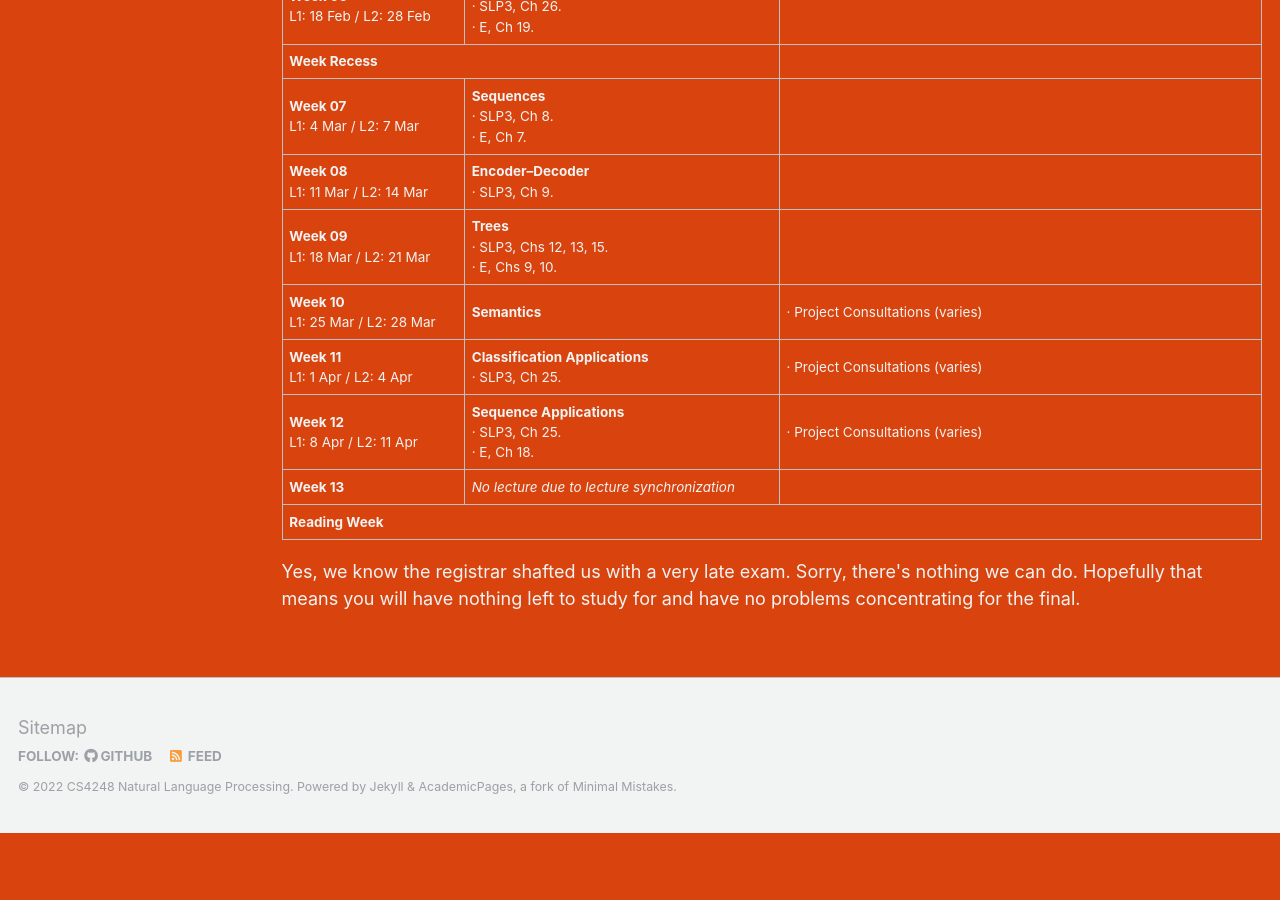
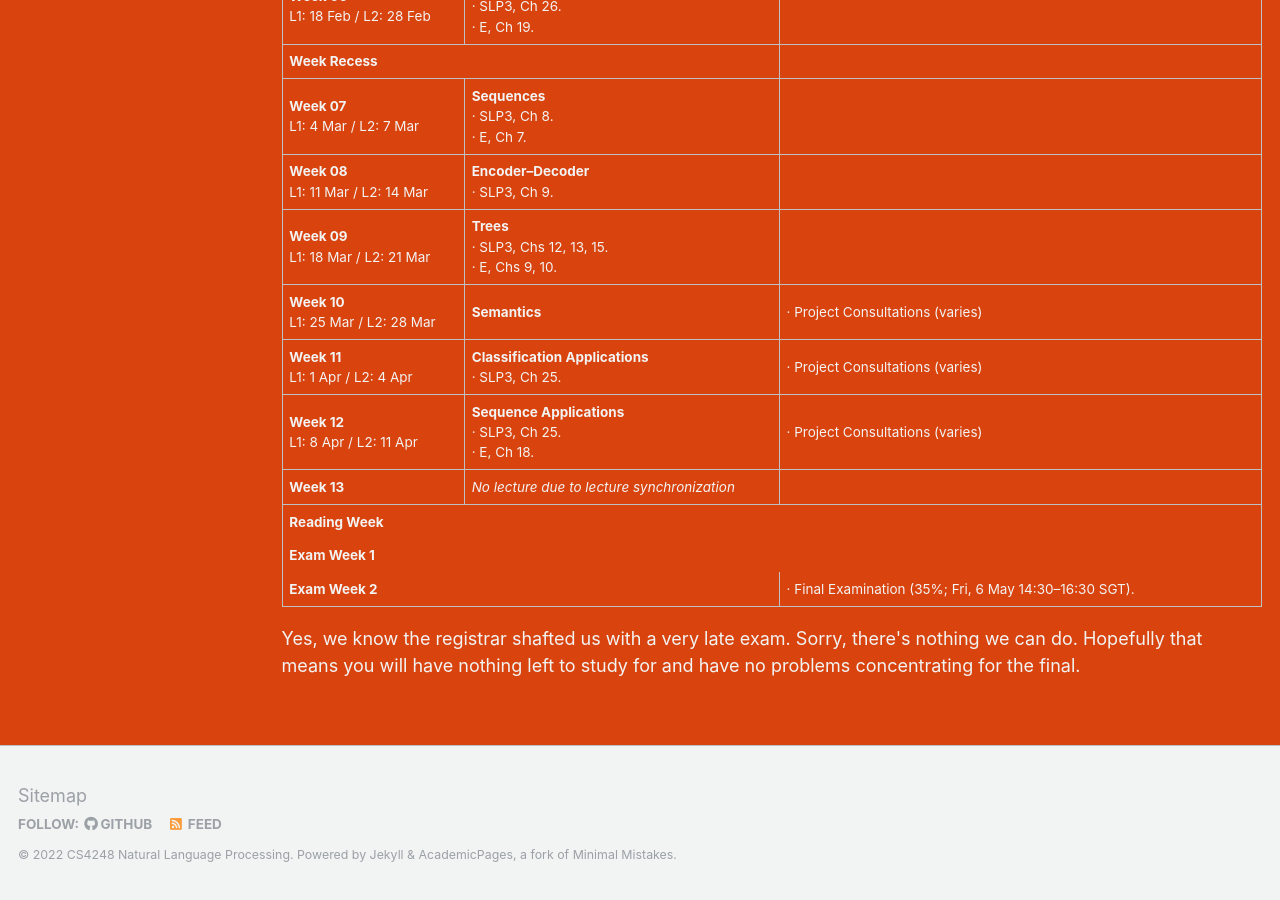
Before and after one commit to knmnyn/cs4248-2120, a Jekyll site: the page built from _pages/schedule.md, in a window 1280 px wide and 900 px high, scrolled down 875 px. Built offline with Jekyll 4.4.1, drawn with Linux system fonts in a browser that asks for light colours; before the commit the page ends 1708 px from its top, so only the background shows below that.

Commit message:
Try 4 for the table schedule.

```diff
--- a/_pages/schedule.md
+++ b/_pages/schedule.md
@@ -156,6 +156,17 @@ Note in the Readings column:
   <th colspan="3"><b>Reading Week</b>
   </th>
 </tr>
+<tr>
+  <th colspan="3"><b>Exam Week 1</b>
+  </th>
+</tr>
+<tr>
+  <th colspan="2"><b>Exam Week 2</b>
+  </th>
+  <td>
+    · Final Examination (35%; Fri, 6 May 14:30–16:30 SGT).
+  </td>
+</tr>
 </tbody></table>
 
 <p>Yes, we know the registrar shafted us with a very late exam.  Sorry, there's nothing we can do.  Hopefully that means you will have nothing left to study for and have no problems concentrating for the final.</p>
```
